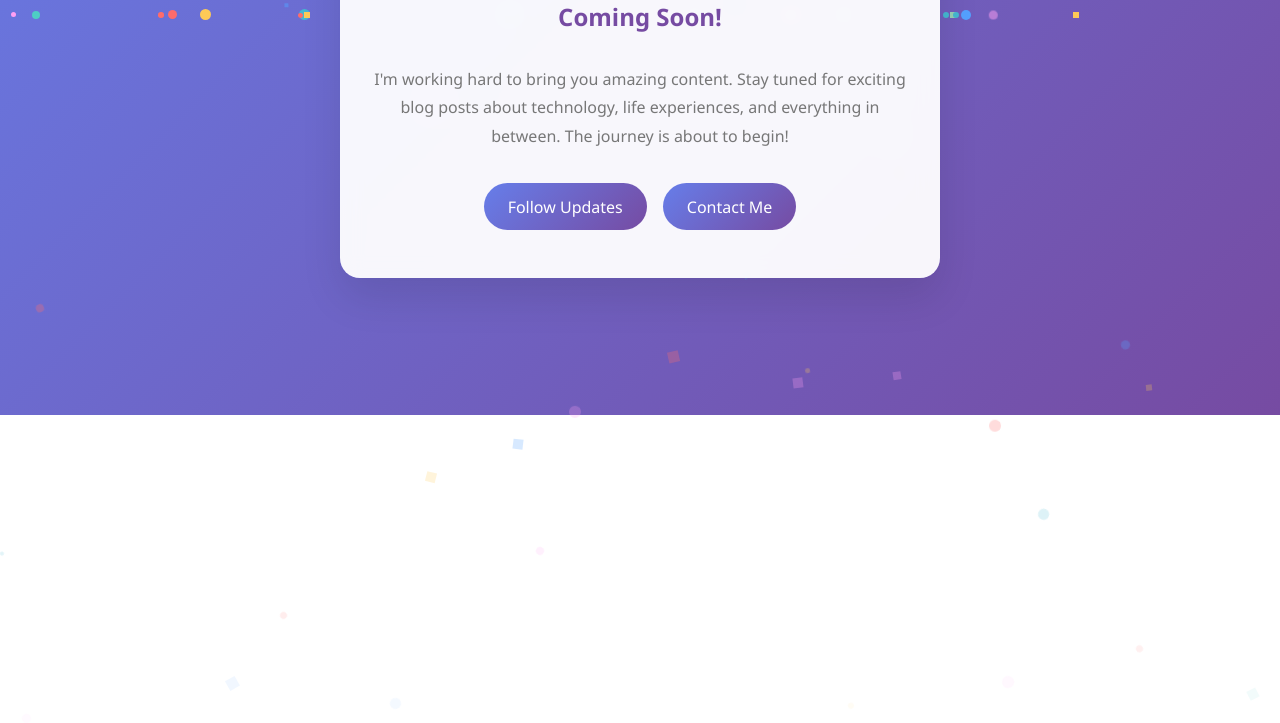
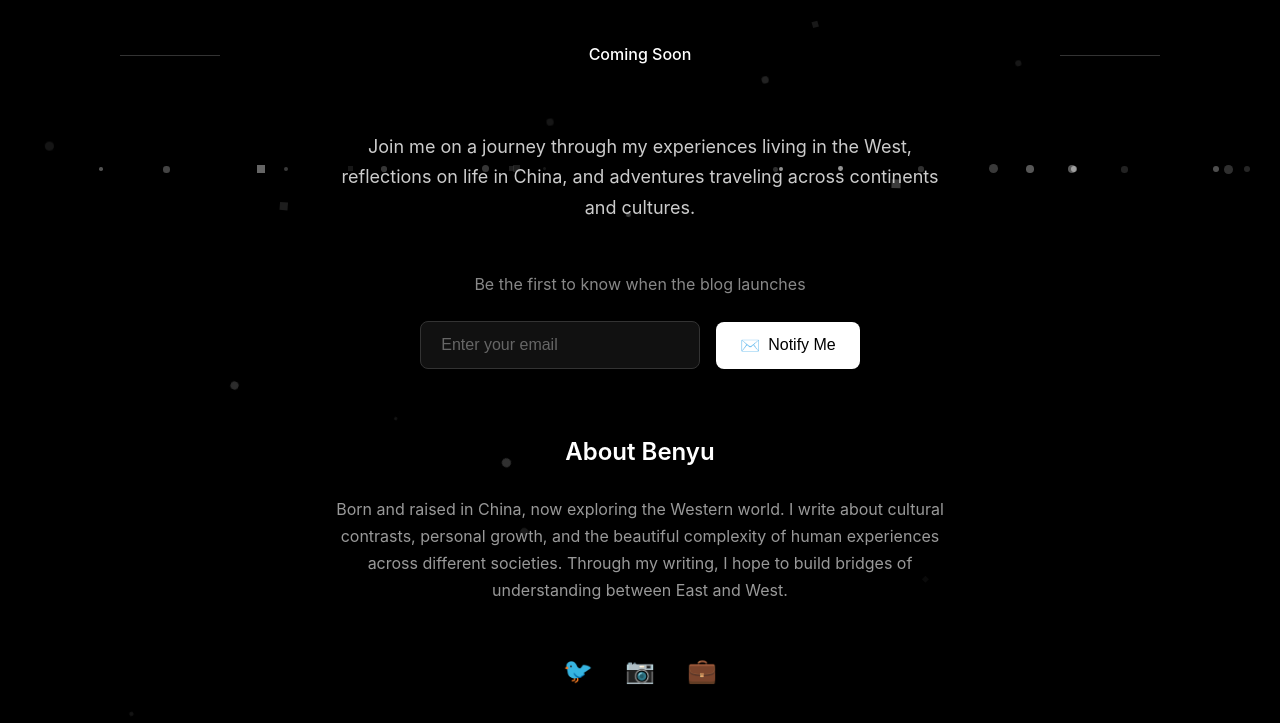
Before and after one commit to kzhu/kzhu.github.io, a plain HTML site: page index.html in a window 1280 px wide. Shown: the part 385-1108 px from the top of the page. Before the commit the page ends 800 px from the top, so only its background shows below. Drawn offline with Linux system fonts and the light colour scheme.

Commit message:
Update index.html
update style

```diff
--- a/index.html
+++ b/index.html
@@ -3,7 +3,7 @@
 <head>
     <meta charset="UTF-8">
     <meta name="viewport" content="width=device-width, initial-scale=1.0">
-    <title>Blog Coming Soon</title>
+    <title>笨鱼看世界 - 随笔记下用自己的眼睛看见的世界</title>
     <style>
         * {
             margin: 0;
@@ -12,144 +12,286 @@
         }
 
         body {
-            font-family: 'Segoe UI', Tahoma, Geneva, Verdana, sans-serif;
-            background: linear-gradient(135deg, #667eea 0%, #764ba2 100%);
-            height: 100vh;
+            font-family: -apple-system, BlinkMacSystemFont, 'Segoe UI', 'Roboto', 'Oxygen', 'Ubuntu', 'Cantarell', sans-serif;
+            background: #000;
+            color: #fff;
+            min-height: 100vh;
             display: flex;
+            flex-direction: column;
             align-items: center;
             justify-content: center;
-            overflow: hidden;
+            padding: 2rem;
+            line-height: 1.6;
         }
 
         .container {
             text-align: center;
-            background: rgba(255, 255, 255, 0.95);
-            padding: 3rem 2rem;
-            border-radius: 20px;
-            box-shadow: 0 20px 40px rgba(0, 0, 0, 0.1);
-            backdrop-filter: blur(10px);
-            max-width: 600px;
-            width: 90%;
+            max-width: 800px;
+            width: 100%;
             position: relative;
             z-index: 10;
         }
 
+        .moon {
+            width: 120px;
+            height: 120px;
+            background: #fff;
+            border-radius: 50%;
+            margin: 0 auto 3rem;
+            opacity: 0.9;
+        }
+
         h1 {
-            font-size: 3rem;
-            color: #333;
+            font-size: 4.5rem;
+            font-weight: 700;
+            color: #fff;
             margin-bottom: 1rem;
-            font-weight: 700;
+            letter-spacing: -0.02em;
         }
 
         .subtitle {
-            font-size: 1.2rem;
-            color: #666;
-            margin-bottom: 2rem;
-            line-height: 1.6;
+            font-size: 1.25rem;
+            color: #888;
+            margin-bottom: 4rem;
+            font-weight: 400;
+        }
+
+        .coming-soon-section {
+            margin-bottom: 4rem;
         }
 
         .coming-soon {
-            font-size: 1.5rem;
-            color: #764ba2;
-            font-weight: 600;
-            margin-bottom: 2rem;
+            font-size: 1rem;
+            color: #fff;
+            font-weight: 500;
+            margin: 2rem 0;
+            position: relative;
         }
 
-        .emoji {
-            font-size: 4rem;
-            margin: 1rem 0;
-            animation: bounce 2s infinite;
+        .coming-soon::before,
+        .coming-soon::after {
+            content: '';
+            position: absolute;
+            top: 50%;
+            width: 100px;
+            height: 1px;
+            background: #333;
         }
 
-        @keyframes bounce {
-            0%, 20%, 50%, 80%, 100% {
-                transform: translateY(0);
-            }
-            40% {
-                transform: translateY(-10px);
-            }
-            60% {
-                transform: translateY(-5px);
-            }
+        .coming-soon::before {
+            left: -120px;
+        }
+
+        .coming-soon::after {
+            right: -120px;
         }
 
         .description {
-            color: #777;
-            line-height: 1.8;
-            margin-bottom: 2rem;
+            font-size: 1.125rem;
+            color: #ccc;
+            line-height: 1.7;
+            margin-bottom: 3rem;
+            max-width: 600px;
+            margin-left: auto;
+            margin-right: auto;
+        }
+
+        .email-signup {
+            margin-bottom: 4rem;
+        }
+
+        .email-signup p {
+            color: #888;
+            margin-bottom: 1.5rem;
+            font-size: 1rem;
+        }
+
+        .email-form {
+            display: flex;
+            gap: 1rem;
+            justify-content: center;
+            align-items: center;
+            flex-wrap: wrap;
+        }
+
+        .email-input {
+            background: #111;
+            border: 1px solid #333;
+            color: #fff;
+            padding: 0.875rem 1.25rem;
+            border-radius: 8px;
+            font-size: 1rem;
+            min-width: 280px;
+            transition: border-color 0.3s ease;
+        }
+
+        .email-input:focus {
+            outline: none;
+            border-color: #666;
+        }
+
+        .email-input::placeholder {
+            color: #666;
+        }
+
+        .notify-btn {
+            background: #fff;
+            color: #000;
+            border: none;
+            padding: 0.875rem 1.5rem;
+            border-radius: 8px;
+            font-size: 1rem;
+            font-weight: 500;
+            cursor: pointer;
+            transition: background-color 0.3s ease;
+            display: flex;
+            align-items: center;
+            gap: 0.5rem;
+        }
+
+        .notify-btn:hover {
+            background: #e0e0e0;
+        }
+
+        .about-section {
+            margin-bottom: 3rem;
+        }
+
+        .about-title {
+            font-size: 1.5rem;
+            font-weight: 600;
+            color: #fff;
+            margin-bottom: 1.5rem;
+        }
+
+        .about-text {
+            font-size: 1rem;
+            color: #999;
+            line-height: 1.7;
+            max-width: 650px;
+            margin: 0 auto 3rem;
         }
 
         .social-links {
             display: flex;
             justify-content: center;
-            gap: 1rem;
+            gap: 2rem;
             margin-top: 2rem;
         }
 
         .social-link {
-            display: inline-block;
-            padding: 0.8rem 1.5rem;
-            background: linear-gradient(135deg, #667eea 0%, #764ba2 100%);
-            color: white;
+            color: #666;
+            font-size: 1.5rem;
+            transition: color 0.3s ease;
             text-decoration: none;
-            border-radius: 50px;
-            font-weight: 500;
-            transition: transform 0.3s ease, box-shadow 0.3s ease;
         }
 
         .social-link:hover {
-            transform: translateY(-2px);
-            box-shadow: 0 10px 20px rgba(0, 0, 0, 0.2);
+            color: #fff;
         }
 
         .confetti {
             position: fixed;
-            width: 10px;
-            height: 10px;
+            width: 8px;
+            height: 8px;
             z-index: 1;
             pointer-events: none;
         }
 
         @media (max-width: 768px) {
             h1 {
-                font-size: 2rem;
+                font-size: 3rem;
             }
 
-            .container {
-                padding: 2rem 1.5rem;
+            .moon {
+                width: 80px;
+                height: 80px;
+                margin-bottom: 2rem;
+            }
+
+            .coming-soon::before,
+            .coming-soon::after {
+                width: 50px;
+            }
+
+            .coming-soon::before {
+                left: -70px;
+            }
+
+            .coming-soon::after {
+                right: -70px;
+            }
+
+            .email-form {
+                flex-direction: column;
+                align-items: stretch;
+            }
+
+            .email-input {
+                min-width: auto;
             }
 
             .social-links {
-                flex-direction: column;
-                align-items: center;
+                gap: 1.5rem;
             }
+        }
 
-            .social-link {
-                width: 200px;
+        @media (max-width: 480px) {
+            .coming-soon::before,
+            .coming-soon::after {
+                display: none;
             }
         }
     </style>
 </head>
 <body>
     <div class="container">
-        <div class="emoji">🚀</div>
-        <h1>Benyu's Blog</h1>
-        <p class="coming-soon">Coming Soon!</p>
+        <div class="moon"></div>
+
+        <h1>笨鱼看世界</h1>
+        <p class="subtitle">随笔记下用自己的眼睛看见的世界</p>
+
+        <div class="coming-soon-section">
+            <div class="coming-soon">Coming Soon</div>
+        </div>
+
         <p class="description">
-            I'm working hard to bring you amazing content. Stay tuned for exciting blog posts about technology,
-            life experiences, and everything in between. The journey is about to begin!
+            Join me on a journey through my experiences living in the West, reflections on life in
+            China, and adventures traveling across continents and cultures.
         </p>
+
+        <div class="email-signup">
+            <p>Be the first to know when the blog launches</p>
+            <form class="email-form">
+                <input type="email" class="email-input" placeholder="Enter your email" required>
+                <button type="submit" class="notify-btn">
+                    <span>✉️</span>
+                    Notify Me
+                </button>
+            </form>
+        </div>
+
+        <div class="about-section">
+            <h2 class="about-title">About Benyu</h2>
+            <p class="about-text">
+                Born and raised in China, now exploring the Western world. I write about cultural contrasts, personal
+                growth, and the beautiful complexity of human experiences across different societies. Through my
+                writing, I hope to build bridges of understanding between East and West.
+            </p>
+        </div>
+
         <div class="social-links">
-            <a href="#" class="social-link">Follow Updates</a>
-            <a href="#" class="social-link">Contact Me</a>
+            <a href="#" class="social-link" title="Twitter">🐦</a>
+            <a href="#" class="social-link" title="Instagram">📷</a>
+            <a href="#" class="social-link" title="LinkedIn">💼</a>
         </div>
     </div>
 
     <script>
-        // Confetti animation
+        // Elegant confetti animation for dark theme
         function createConfetti() {
-            const colors = ['#ff6b6b', '#4ecdc4', '#45b7d1', '#96ceb4', '#feca57', '#ff9ff3', '#54a0ff'];
-            const confettiCount = 100;
+            const colors = ['#fff', '#ccc', '#999', '#666', '#444'];
+            const confettiCount = 60;
 
             for (let i = 0; i < confettiCount; i++) {
                 setTimeout(() => {
@@ -157,18 +299,21 @@
                     confetti.className = 'confetti';
                     confetti.style.left = Math.random() * 100 + 'vw';
                     confetti.style.backgroundColor = colors[Math.floor(Math.random() * colors.length)];
-                    confetti.style.animationDuration = (Math.random() * 3 + 2) + 's';
-                    confetti.style.animationDelay = Math.random() * 2 + 's';
+                    confetti.style.animationDuration = (Math.random() * 4 + 3) + 's';
+                    confetti.style.animationDelay = Math.random() * 3 + 's';
 
-                    // Random shapes
-                    if (Math.random() > 0.5) {
+                    // Random shapes - mostly circles for elegance
+                    if (Math.random() > 0.3) {
                         confetti.style.borderRadius = '50%';
                     }
 
-                    // Random sizes
-                    const size = Math.random() * 8 + 4;
+                    // Smaller, more subtle sizes
+                    const size = Math.random() * 6 + 3;
                     confetti.style.width = size + 'px';
                     confetti.style.height = size + 'px';
+
+                    // Lower opacity for subtlety
+                    confetti.style.opacity = Math.random() * 0.4 + 0.2;
 
                     document.body.appendChild(confetti);
 
@@ -180,8 +325,8 @@
                         if (confetti.parentNode) {
                             confetti.parentNode.removeChild(confetti);
                         }
-                    }, 5000);
-                }, i * 50);
+                    }, 8000);
+                }, i * 80);
             }
         }
 
@@ -191,10 +336,10 @@
             @keyframes fall {
                 0% {
                     transform: translateY(-100vh) rotate(0deg);
-                    opacity: 1;
+                    opacity: var(--start-opacity, 0.6);
                 }
                 100% {
-                    transform: translateY(100vh) rotate(360deg);
+                    transform: translateY(100vh) rotate(180deg);
                     opacity: 0;
                 }
             }
@@ -203,12 +348,36 @@
 
         // Trigger confetti on page load
         window.addEventListener('load', () => {
-            setTimeout(createConfetti, 500);
+            setTimeout(createConfetti, 1000);
         });
 
-        // Add some interactivity - click the rocket for more confetti!
-        document.querySelector('.emoji').addEventListener('click', () => {
+        // Add some interactivity - click the moon for more confetti!
+        document.querySelector('.moon').addEventListener('click', () => {
             createConfetti();
+        });
+
+        // Email form functionality
+        document.querySelector('.email-form').addEventListener('submit', function(e) {
+            e.preventDefault();
+            const emailInput = this.querySelector('.email-input');
+            const button = this.querySelector('.notify-btn');
+
+            if (emailInput.value) {
+                button.innerHTML = '<span>✅</span> Thank you!';
+                button.style.background = '#4caf50';
+                button.style.color = '#fff';
+
+                // Trigger celebration confetti
+                setTimeout(createConfetti, 200);
+
+                // Reset form after 3 seconds
+                setTimeout(() => {
+                    button.innerHTML = '<span>✉️</span> Notify Me';
+                    button.style.background = '#fff';
+                    button.style.color = '#000';
+                    emailInput.value = '';
+                }, 3000);
+            }
         });
     </script>
 </body>
```
